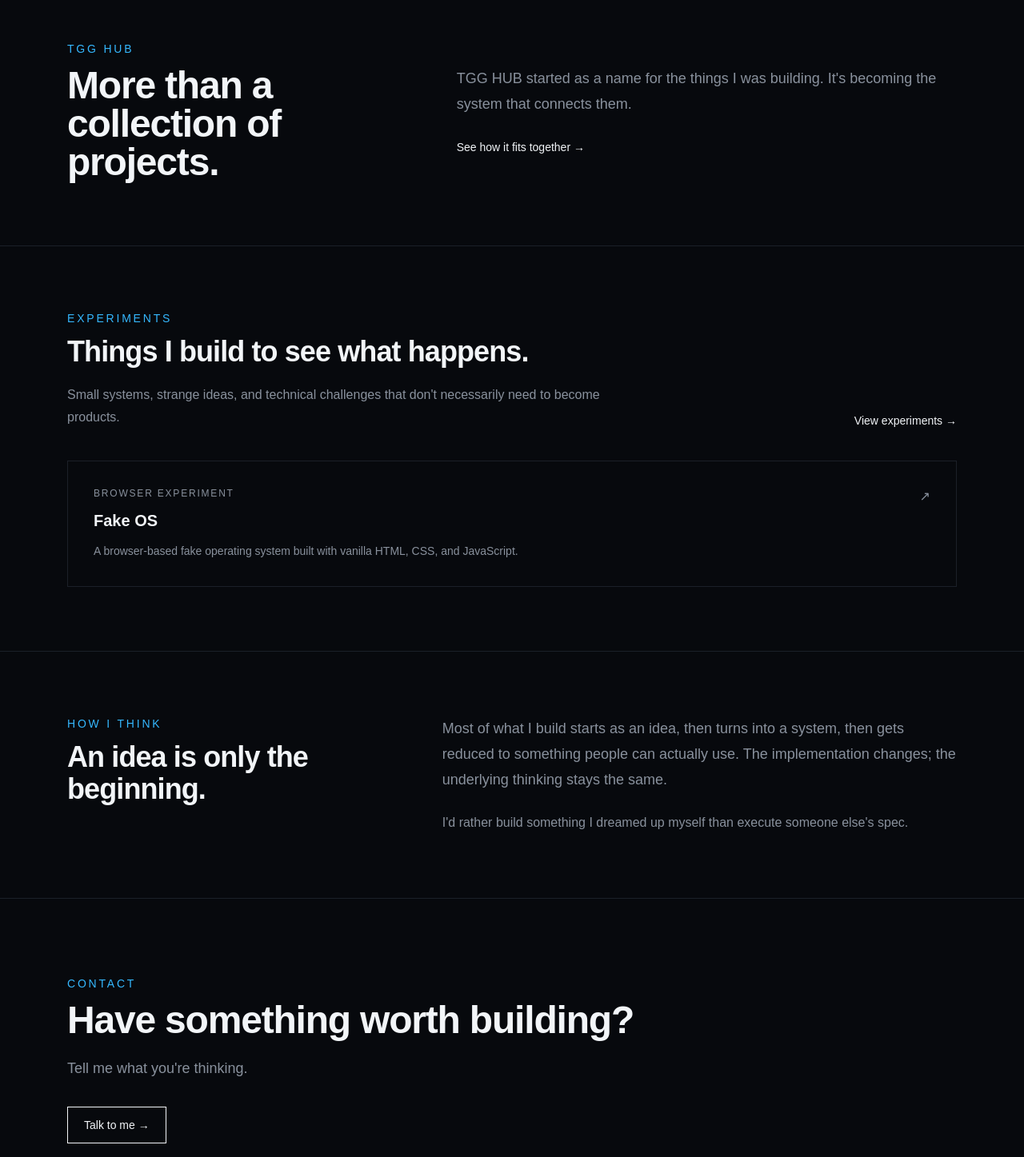
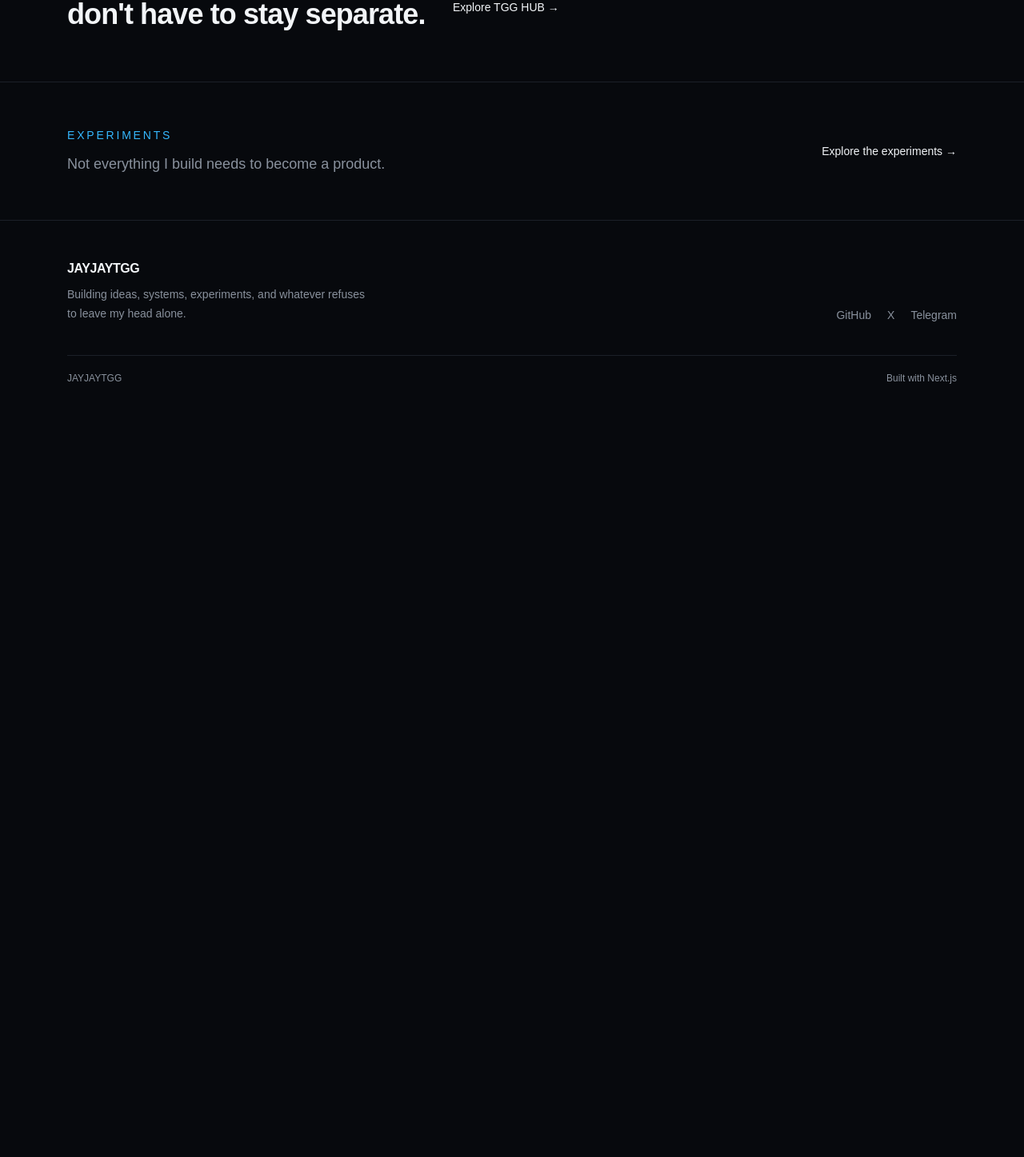
Before and after one commit to JJTGG/JAYJAYTGG, a Next.js app: page / in a window 1280 px wide. Shown: the part 1283-2730 px from the top of the page at 80% size. After the commit the page ends 1812 px from the top, so only its background shows below. Built offline with nearby package versions, Linux system fonts and the light colour scheme.

Commit message:
feat: simplify home page

```diff
--- a/app/page.tsx
+++ b/app/page.tsx
@@ -2,19 +2,19 @@ const currentWork = [
   {
     name: "AI Arena",
     description:
-      "Comparing AI models in one workspace without turning the workflow into a mess.",
+      "A workspace for running and comparing different AI models.",
     href: "https://ai-arena-red.vercel.app/"
   },
   {
     name: "Trading Tools",
     description:
-      "Tools for thinking through trading decisions, risk, and market data.",
+      "Tools for trading decisions, risk, market data, and analysis.",
     href: "https://trading-tools-xi.vercel.app/"
   },
   {
     name: "TGG HUB",
     description:
-      "The ecosystem these products, experiments, and systems are gradually becoming part of.",
+      "The system taking shape around the things I'm building.",
     href: "/tgg-hub"
   }
 ];
@@ -24,10 +24,6 @@ export default function Home() {
     <main className="min-h-screen">
       <section className="mx-auto flex min-h-[calc(100vh-73px)] max-w-6xl items-center px-5 py-24">
         <div className="max-w-4xl">
-          <p className="mb-6 text-sm font-medium uppercase tracking-[0.2em] text-[var(--accent)]">
-            Builder / Developer / Experimenter
-          </p>
-
           <h1 className="max-w-4xl text-5xl font-semibold leading-[0.98] tracking-[-0.04em] sm:text-7xl md:text-8xl">
             I build ideas into things that actually exist.
           </h1>
@@ -52,10 +48,6 @@ export default function Home() {
               About me
             </a>
           </div>
-
-          <p className="mt-16 text-sm text-[var(--muted)]">
-            Started building websites on a button phone. Still building.
-          </p>
         </div>
       </section>
 
@@ -63,12 +55,8 @@ export default function Home() {
         <div className="mx-auto max-w-6xl px-5 py-20">
           <div className="max-w-2xl">
             <p className="text-sm font-medium uppercase tracking-[0.2em] text-[var(--accent)]">
-              Currently building
+              What I&apos;m building
             </p>
-
-            <h2 className="mt-3 text-3xl font-semibold tracking-tight sm:text-4xl">
-              What has my attention right now.
-            </h2>
           </div>
 
           <div className="mt-10 grid gap-px overflow-hidden border border-[var(--line)] bg-[var(--line)] md:grid-cols-3">
@@ -103,35 +91,34 @@ export default function Home() {
             href="/work"
             className="mt-6 inline-block text-sm text-[var(--muted)] transition-colors hover:text-[var(--foreground)]"
           >
-            See everything I&apos;ve built →
+            See all work →
           </a>
         </div>
       </section>
 
       <section className="border-t border-[var(--line)]">
-        <div className="mx-auto max-w-6xl px-5 py-20">
-          <div className="grid gap-10 md:grid-cols-[1fr_1.4fr] md:items-center">
+        <div className="mx-auto max-w-6xl px-5 py-16">
+          <div className="grid gap-8 md:grid-cols-[1fr_1.4fr] md:items-center">
             <div>
               <p className="text-sm font-medium uppercase tracking-[0.2em] text-[var(--accent)]">
                 TGG HUB
               </p>
 
-              <h2 className="mt-3 text-4xl font-semibold tracking-tight sm:text-5xl">
-                More than a collection of projects.
+              <h2 className="mt-3 text-3xl font-semibold tracking-tight sm:text-4xl">
+                The things I&apos;m building don&apos;t have to stay separate.
               </h2>
             </div>
 
             <div>
               <p className="text-lg leading-8 text-[var(--muted)]">
-                TGG HUB started as a name for the things I was building.
-                It&apos;s becoming the system that connects them.
+                TGG HUB is the structure forming around them.
               </p>
 
               <a
                 href="/tgg-hub"
-                className="mt-7 inline-flex text-sm font-medium transition-colors hover:text-[var(--accent)]"
+                className="mt-6 inline-flex text-sm font-medium transition-colors hover:text-[var(--accent)]"
               >
-                See how it fits together →
+                Explore TGG HUB →
               </a>
             </div>
           </div>
@@ -139,20 +126,15 @@ export default function Home() {
       </section>
 
       <section className="border-t border-[var(--line)]">
-        <div className="mx-auto max-w-6xl px-5 py-20">
-          <div className="flex flex-col gap-8 sm:flex-row sm:items-end sm:justify-between">
-            <div className="max-w-2xl">
+        <div className="mx-auto max-w-6xl px-5 py-14">
+          <div className="flex flex-col gap-5 sm:flex-row sm:items-center sm:justify-between">
+            <div>
               <p className="text-sm font-medium uppercase tracking-[0.2em] text-[var(--accent)]">
-                Experiments
+                EXPERIMENTS
               </p>
 
-              <h2 className="mt-3 text-3xl font-semibold tracking-tight sm:text-4xl">
-                Things I build to see what happens.
-              </h2>
-
-              <p className="mt-5 text-base leading-7 text-[var(--muted)]">
-                Small systems, strange ideas, and technical challenges that
-                don&apos;t necessarily need to become products.
+              <p className="mt-3 text-lg text-[var(--muted)]">
+                Not everything I build needs to become a product.
               </p>
             </div>
 
@@ -160,92 +142,7 @@ export default function Home() {
               href="/experiments"
               className="shrink-0 text-sm text-[var(--muted)] transition-colors hover:text-[var(--foreground)]"
             >
-              View experiments →
-            </a>
-          </div>
-
-          <div className="mt-10 border border-[var(--line)]">
-            <a
-              href="https://jjtgg.github.io/fake-os/"
-              target="_blank"
-              rel="noreferrer"
-              className="group block p-6 transition-colors hover:bg-[#0b0f15] sm:p-8"
-            >
-              <div className="flex items-start justify-between gap-6">
-                <div>
-                  <p className="text-xs font-medium uppercase tracking-[0.15em] text-[var(--muted)]">
-                    Browser experiment
-                  </p>
-
-                  <h3 className="mt-3 text-xl font-semibold">
-                    Fake OS
-                  </h3>
-
-                  <p className="mt-3 max-w-2xl text-sm leading-6 text-[var(--muted)]">
-                    A browser-based fake operating system built with vanilla
-                    HTML, CSS, and JavaScript.
-                  </p>
-                </div>
-
-                <span className="text-[var(--muted)] transition-transform group-hover:translate-x-1">
-                  ↗
-                </span>
-              </div>
-            </a>
-          </div>
-        </div>
-      </section>
-
-      <section className="border-t border-[var(--line)]">
-        <div className="mx-auto max-w-6xl px-5 py-20">
-          <div className="grid gap-10 md:grid-cols-[1fr_1.5fr]">
-            <div>
-              <p className="text-sm font-medium uppercase tracking-[0.2em] text-[var(--accent)]">
-                How I think
-              </p>
-
-              <h2 className="mt-3 text-3xl font-semibold tracking-tight sm:text-4xl">
-                An idea is only the beginning.
-              </h2>
-            </div>
-
-            <div>
-              <p className="text-lg leading-8 text-[var(--muted)]">
-                Most of what I build starts as an idea, then turns into a
-                system, then gets reduced to something people can actually
-                use. The implementation changes; the underlying thinking
-                stays the same.
-              </p>
-
-              <p className="mt-6 text-base leading-7 text-[var(--muted)]">
-                I&apos;d rather build something I dreamed up myself than
-                execute someone else&apos;s spec.
-              </p>
-            </div>
-          </div>
-        </div>
-      </section>
-
-      <section className="border-t border-[var(--line)]">
-        <div className="mx-auto max-w-6xl px-5 py-24">
-          <div className="max-w-3xl">
-            <p className="text-sm font-medium uppercase tracking-[0.2em] text-[var(--accent)]">
-              Contact
-            </p>
-
-            <h2 className="mt-3 text-4xl font-semibold tracking-tight sm:text-5xl">
-              Have something worth building?
-            </h2>
-
-            <p className="mt-5 max-w-2xl text-lg leading-8 text-[var(--muted)]">
-              Tell me what you&apos;re thinking.
-            </p>
-
-            <a
-              href="/contact"
-              className="mt-8 inline-flex border border-[var(--foreground)] px-5 py-3 text-sm font-medium transition-colors hover:bg-[var(--foreground)] hover:text-[var(--background)]"
-            >
-              Talk to me →
+              Explore the experiments →
             </a>
           </div>
         </div>
```
